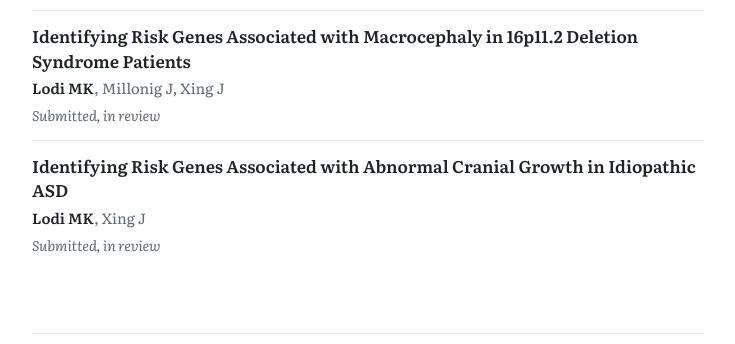
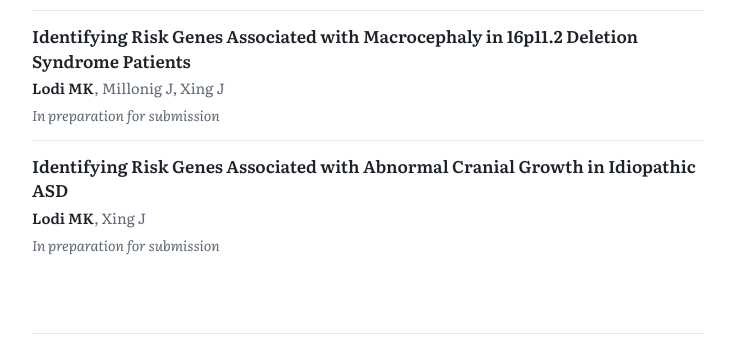
Before and after one commit to mklodi1/mklodi1.github.io, a Jekyll site: the page built from index.html, in a window 1280 px wide and 900 px high, scrolled down 1657 px. Shown: the part 462-806 px from the top of the window, without its empty margins (272-1007 px from the left). Built offline with Jekyll 4.4.1, drawn with Linux system fonts in a browser that asks for light colours.

Commit message:
Update publications.yml

```diff
--- a/_data/publications.yml
+++ b/_data/publications.yml
@@ -17,8 +17,8 @@
 
 - title: "Identifying Risk Genes Associated with Macrocephaly in 16p11.2 Deletion Syndrome Patients"
   authors: "Lodi MK, Millonig J, Xing J"
-  venue: "Submitted, in review"
+  venue: "In preparation for submission"
 
 - title: "Identifying Risk Genes Associated with Abnormal Cranial Growth in Idiopathic ASD"
   authors: "Lodi MK, Xing J"
-  venue: "Submitted, in review"
+  venue: "In preparation for submission"
```
